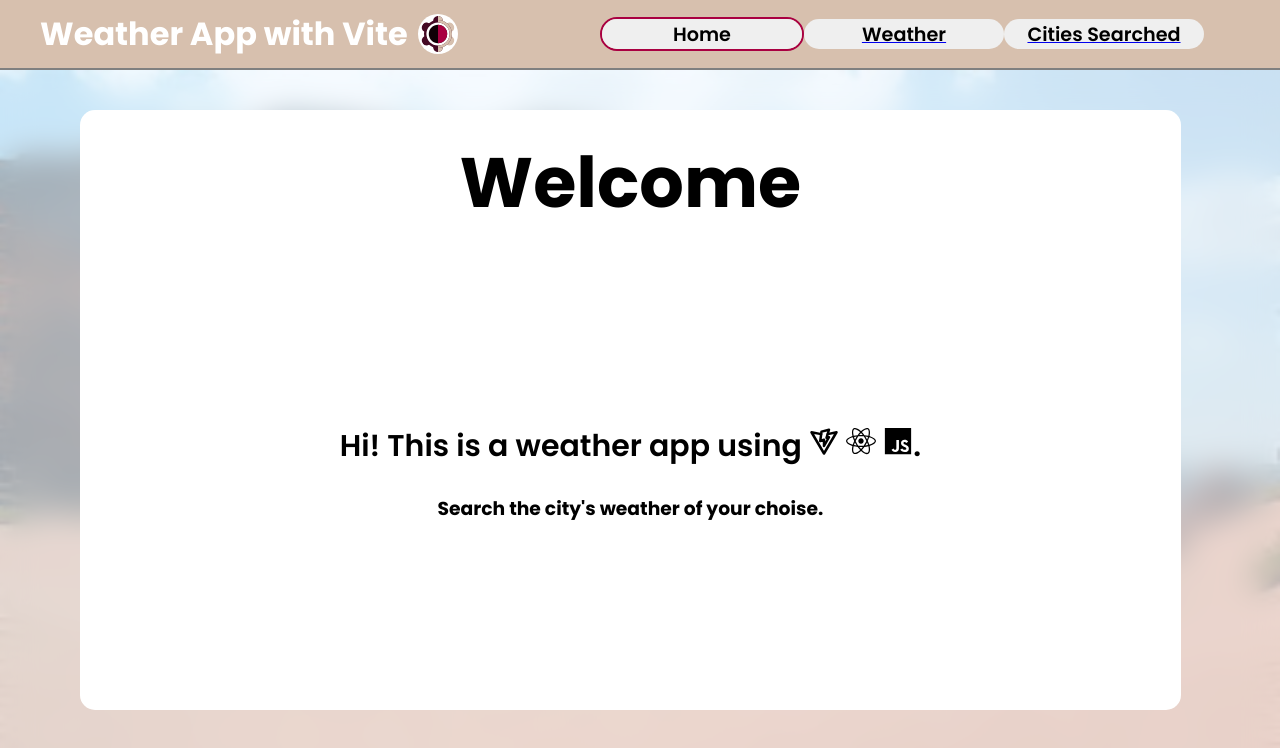
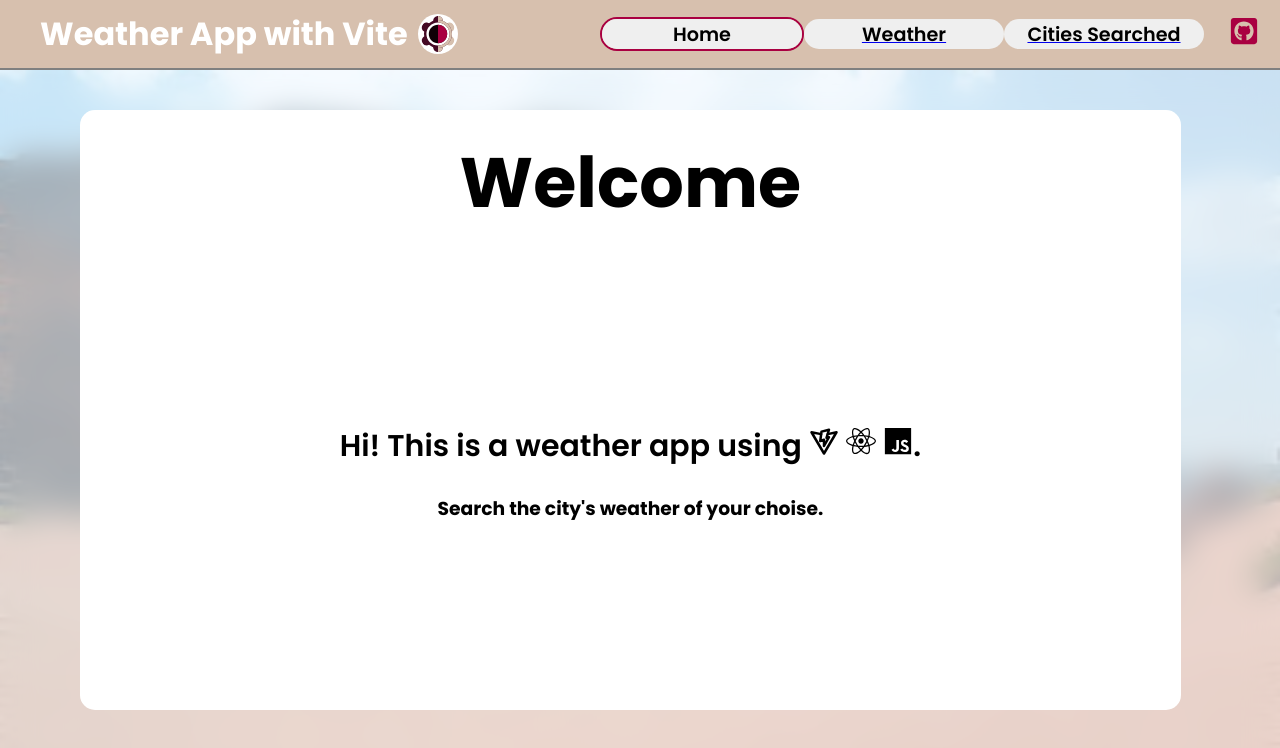
Before and after one commit to MARTINANDRESCONTI/vite-weather-app, a React (Vite) app: page / in a window 1280 px wide. Shown: the top 748 px of the page. Built offline with nearby package versions, Linux system fonts and the light colour scheme.

Commit message:
anchorGit

```diff
--- a/src/App.jsx
+++ b/src/App.jsx
@@ -8,6 +8,7 @@ import Cities from './pages/Cities'
 import City from './components/City'
 import fetchApi from './services/GlobalApi';
 import SearchCity from './pages/SearchCity'
+import { FaGithubSquare } from "react-icons/fa";
 
 function App() {
 
@@ -32,8 +33,8 @@ function App() {
             <NavLink to='/'><button className={style.option}>Home</button></NavLink>
             <NavLink to='/search-city'><button className={style.option}>Weather</button></NavLink>
             <NavLink to='/cities'><button className={style.option}>Cities Searched</button> </NavLink>
+            <a href='https://github.com/MARTINANDRESCONTI/vite-weather-app'><FaGithubSquare className={style.git}/></a>
           </div>
-
         </nav>
       </header>
       <section className={style.body}>
@@ -60,7 +61,6 @@ function App() {
                 />} />
             </Routes>
           </div>
-
       </section>
     </div>
 
--- a/src/App.module.css
+++ b/src/App.module.css
@@ -60,6 +60,13 @@
   background-color: var(--appVeige);
 }
 
+.git {
+  height: 30px;
+  width: 30px;
+  color: var(--appRed);
+  margin-left: 25px;
+}
+
 .body {
   height: 100vh;
   width: 100vw;
```
Lines whose indentation alone changed are shown as unchanged.
